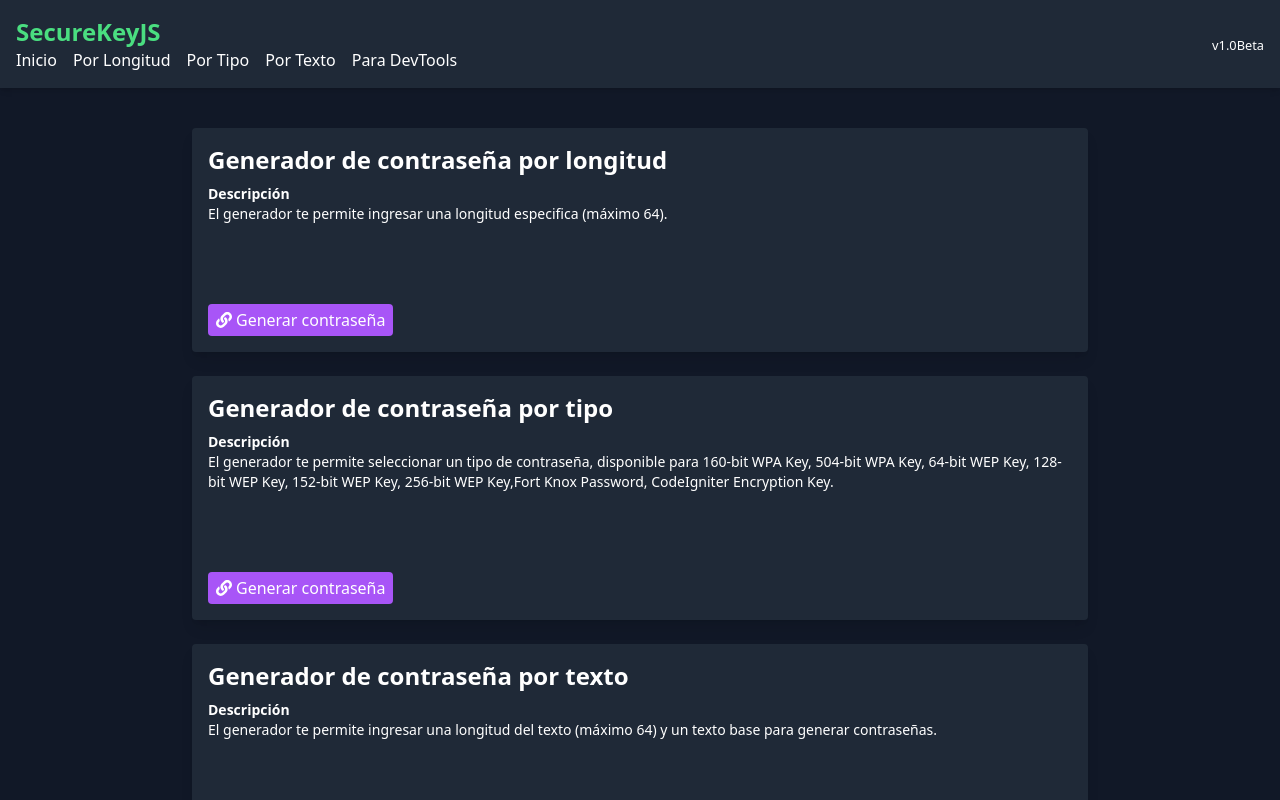
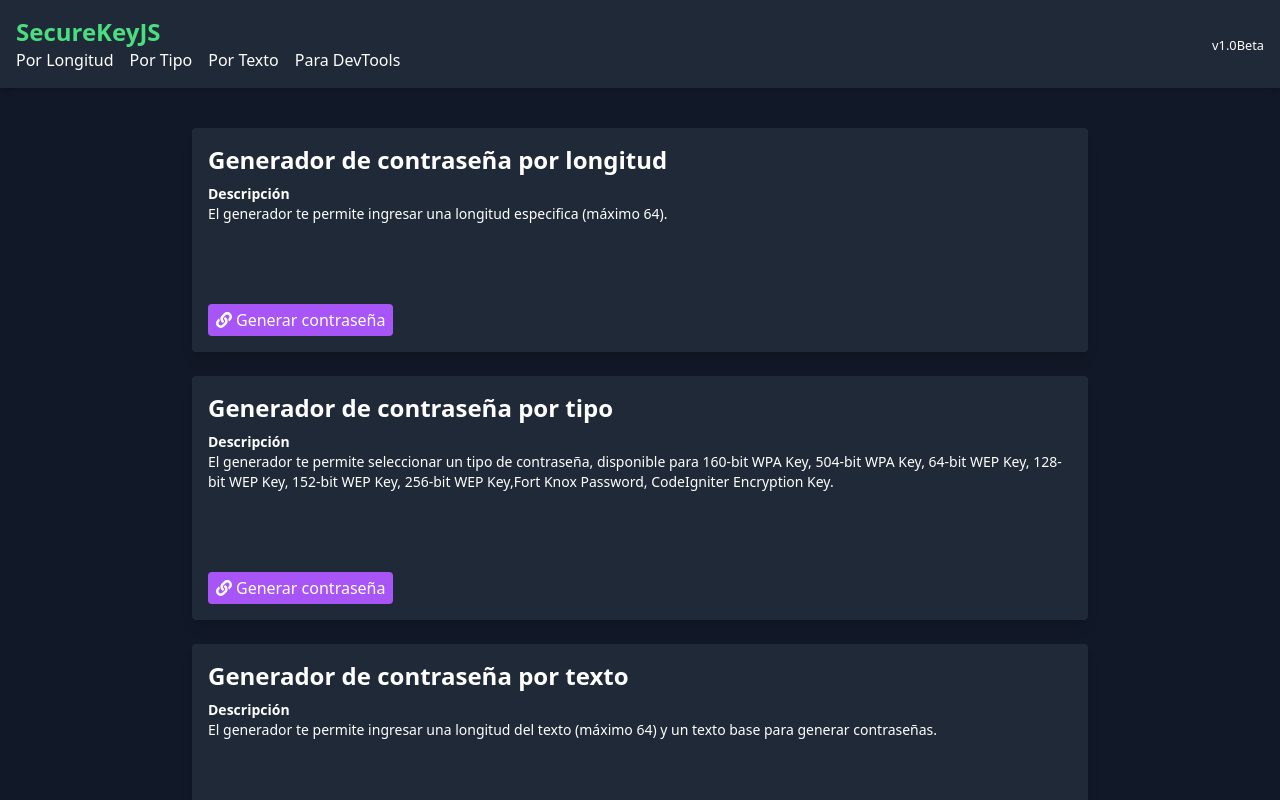
Before and after one commit to maximovj/securekeyjs, a React (Vite) app: page / in a window 1280 px wide. Shown: the top 800 px of the page. Built offline with nearby package versions, Linux system fonts and the light colour scheme.

Commit message:
* Se modifica NavBar

```diff
--- a/src/components/NavBar.jsx
+++ b/src/components/NavBar.jsx
@@ -2,11 +2,10 @@ import routes from '../routes/routes.js';
 
 const NavBar = () => {
     return (<nav>
-        <h1 className="text-2xl font-bold text-green-400">SecureKeyJS</h1>
+        <a href={routes.Root} className="hover:text-green-400">
+            <h1 className="text-2xl font-bold text-green-400">SecureKeyJS</h1>
+        </a>
         <ul className="flex space-x-4">
-            <li>
-                <a href={routes.Root} className="hover:text-green-400">Inicio</a>
-            </li>
             <li>
                 <a href={routes.PasswordByLength} className="hover:text-green-400">Por Longitud</a>
             </li>
```
